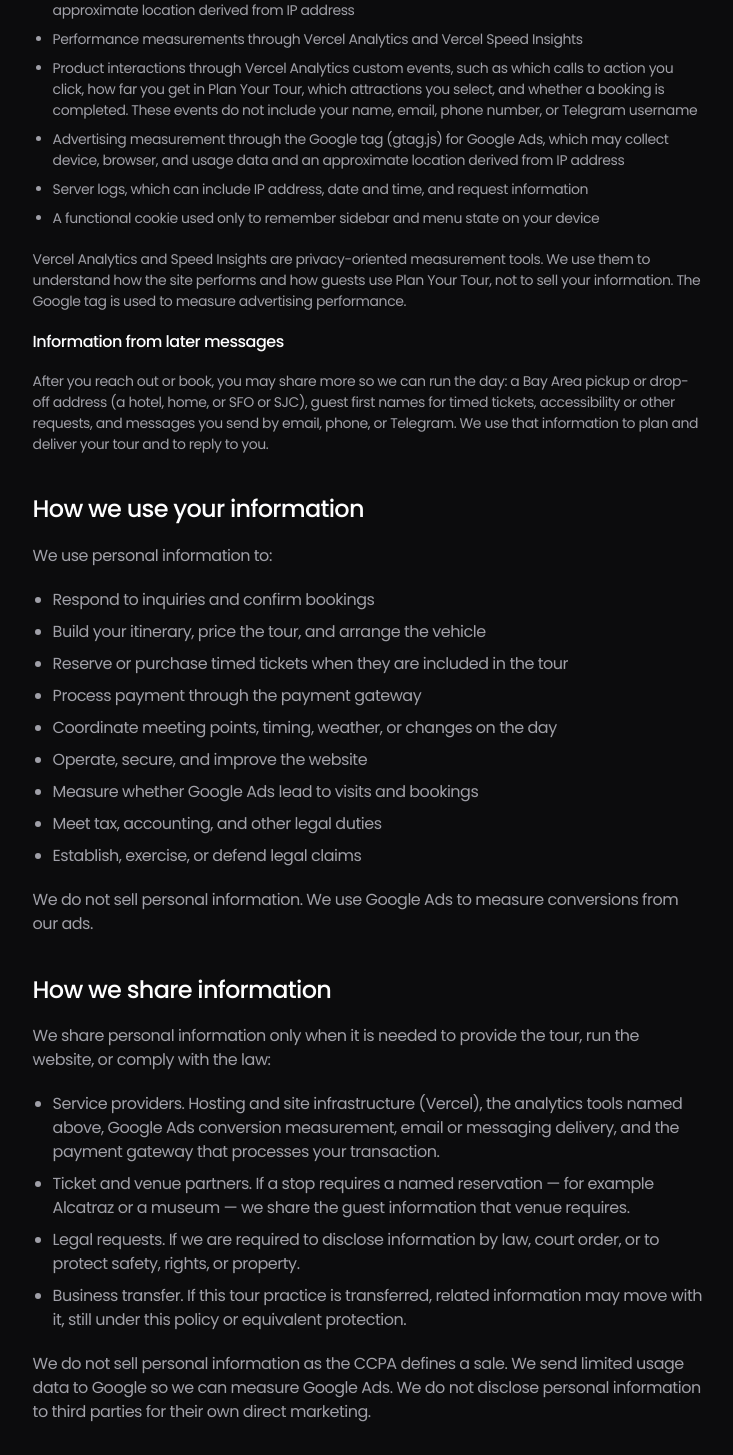
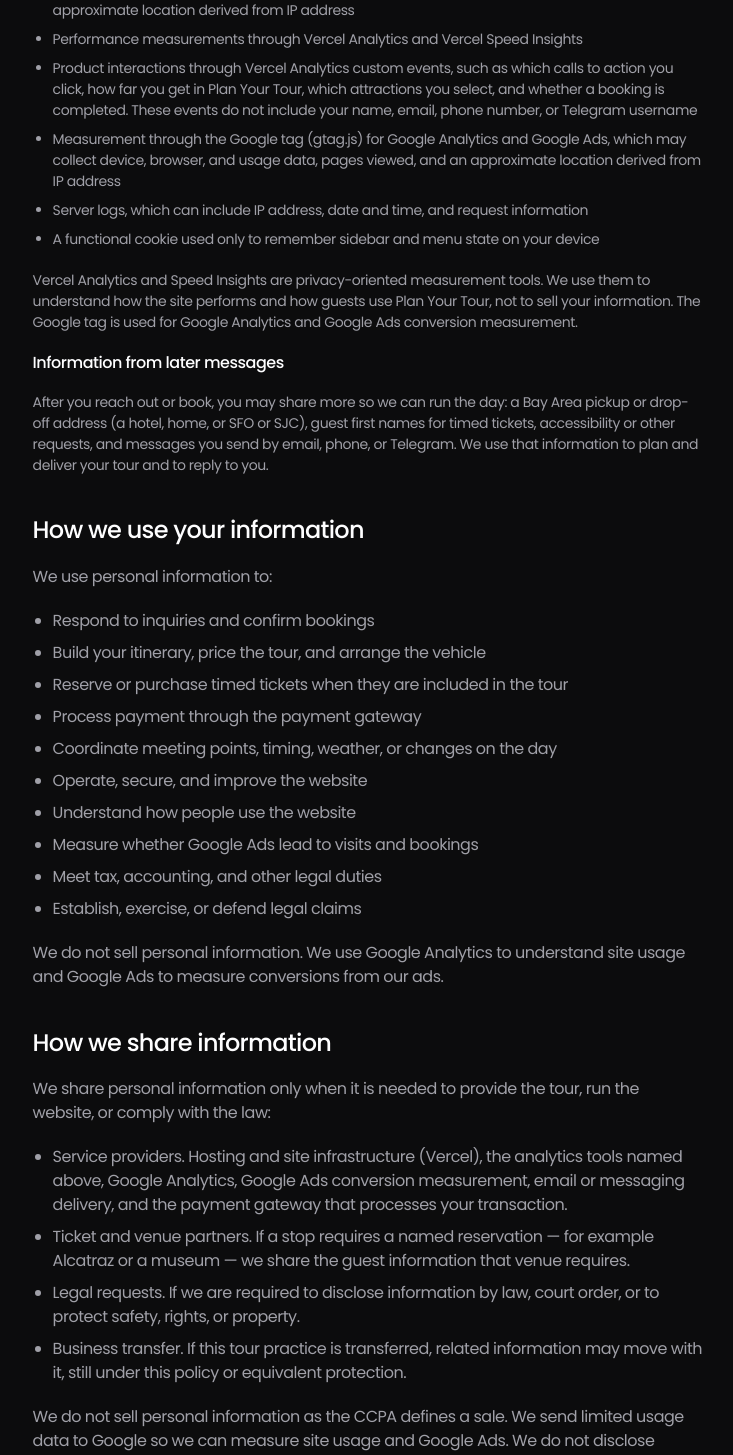
Before and after one commit to romka-best/svpc, a Next.js app: page /privacy-policy in a window 1280 px wide. Shown: the part 1221-2676 px from the top of the page, without its empty margins (109-842 px from the left). Built offline with nearby package versions, Linux system fonts and the light colour scheme.

Commit message:
📊 Add Google Analytics Tag

```diff
--- a/src/app/layout.tsx
+++ b/src/app/layout.tsx
@@ -4,7 +4,7 @@ import { Poppins } from 'next/font/google';
 import { SpeedInsights } from '@vercel/speed-insights/next';
 import { VercelToolbar } from '@vercel/toolbar/next';
 
-import { GoogleAdsTag } from '@/components/analytics/google-ads';
+import { GoogleTag } from '@/components/analytics/google-tag';
 import { WebAnalytics } from '@/components/analytics/web-analytics';
 import { cn } from '@/lib/utils';
 
@@ -65,7 +65,7 @@ export default function RootLayout({ children }: Readonly<{ children: React.Reac
     <html lang="en">
       <body className={cn(poppins.variable, 'antialiased')}>
         {children}
-        <GoogleAdsTag />
+        <GoogleTag />
         <WebAnalytics />
         <SpeedInsights />
         {isDevelopment && <VercelToolbar />}
--- a/src/app/privacy-policy/constants.ts
+++ b/src/app/privacy-policy/constants.ts
@@ -28,7 +28,7 @@ export const PRIVACY_POLICY_SECTIONS: LegalDocumentSection[] = [
     content: [
       {
         type: LegalDocumentBlockType.Paragraph,
-        text: 'We collect only what we need to plan, price, confirm, and run your tour, to reply to you, to operate this website, and to measure whether our Google Ads lead people here. We do not buy marketing lists.',
+        text: 'We collect only what we need to plan, price, confirm, and run your tour, to reply to you, to operate this website, to understand how people use the site, and to measure whether our Google Ads lead people here. We do not buy marketing lists.',
       },
     ],
     subsections: [
@@ -69,14 +69,14 @@ export const PRIVACY_POLICY_SECTIONS: LegalDocumentSection[] = [
               'Device, browser, and general usage data, such as pages viewed, referring URL, and an approximate location derived from IP address',
               'Performance measurements through Vercel Analytics and Vercel Speed Insights',
               'Product interactions through Vercel Analytics custom events, such as which calls to action you click, how far you get in Plan Your Tour, which attractions you select, and whether a booking is completed. These events do not include your name, email, phone number, or Telegram username',
-              'Advertising measurement through the Google tag (gtag.js) for Google Ads, which may collect device, browser, and usage data and an approximate location derived from IP address',
+              'Measurement through the Google tag (gtag.js) for Google Analytics and Google Ads, which may collect device, browser, and usage data, pages viewed, and an approximate location derived from IP address',
               'Server logs, which can include IP address, date and time, and request information',
               'A functional cookie used only to remember sidebar and menu state on your device',
             ],
           },
           {
             type: LegalDocumentBlockType.Paragraph,
-            text: 'Vercel Analytics and Speed Insights are privacy-oriented measurement tools. We use them to understand how the site performs and how guests use Plan Your Tour, not to sell your information. The Google tag is used to measure advertising performance.',
+            text: 'Vercel Analytics and Speed Insights are privacy-oriented measurement tools. We use them to understand how the site performs and how guests use Plan Your Tour, not to sell your information. The Google tag is used for Google Analytics and Google Ads conversion measurement.',
           },
         ],
       },
@@ -107,6 +107,7 @@ export const PRIVACY_POLICY_SECTIONS: LegalDocumentSection[] = [
           'Process payment through the payment gateway',
           'Coordinate meeting points, timing, weather, or changes on the day',
           'Operate, secure, and improve the website',
+          'Understand how people use the website',
           'Measure whether Google Ads lead to visits and bookings',
           'Meet tax, accounting, and other legal duties',
           'Establish, exercise, or defend legal claims',
@@ -114,7 +115,7 @@ export const PRIVACY_POLICY_SECTIONS: LegalDocumentSection[] = [
       },
       {
         type: LegalDocumentBlockType.Paragraph,
-        text: 'We do not sell personal information. We use Google Ads to measure conversions from our ads.',
+        text: 'We do not sell personal information. We use Google Analytics to understand site usage and Google Ads to measure conversions from our ads.',
       },
     ],
   },
@@ -128,7 +129,7 @@ export const PRIVACY_POLICY_SECTIONS: LegalDocumentSection[] = [
       {
         type: LegalDocumentBlockType.List,
         items: [
-          'Service providers. Hosting and site infrastructure (Vercel), the analytics tools named above, Google Ads conversion measurement, email or messaging delivery, and the payment gateway that processes your transaction.',
+          'Service providers. Hosting and site infrastructure (Vercel), the analytics tools named above, Google Analytics, Google Ads conversion measurement, email or messaging delivery, and the payment gateway that processes your transaction.',
           'Ticket and venue partners. If a stop requires a named reservation — for example Alcatraz or a museum — we share the guest information that venue requires.',
           'Legal requests. If we are required to disclose information by law, court order, or to protect safety, rights, or property.',
           'Business transfer. If this tour practice is transferred, related information may move with it, still under this policy or equivalent protection.',
@@ -136,7 +137,7 @@ export const PRIVACY_POLICY_SECTIONS: LegalDocumentSection[] = [
       },
       {
         type: LegalDocumentBlockType.Paragraph,
-        text: 'We do not sell personal information as the CCPA defines a sale. We send limited usage data to Google so we can measure Google Ads. We do not disclose personal information to third parties for their own direct marketing.',
+        text: 'We do not sell personal information as the CCPA defines a sale. We send limited usage data to Google so we can measure site usage and Google Ads. We do not disclose personal information to third parties for their own direct marketing.',
       },
     ],
   },
@@ -154,7 +155,7 @@ export const PRIVACY_POLICY_SECTIONS: LegalDocumentSection[] = [
     content: [
       {
         type: LegalDocumentBlockType.Paragraph,
-        text: 'We use a small functional cookie so the site can remember whether the menu is open. We also load the Google tag (gtag.js) for Google Ads conversion measurement; Google may set cookies and collect device, browser, and usage data. You can block or delete cookies in your browser; some menu state may then reset between visits, and advertising measurement may be limited.',
+        text: 'We use a small functional cookie so the site can remember whether the menu is open. We also load the Google tag (gtag.js) for Google Analytics and Google Ads; Google may set cookies and collect device, browser, and usage data. You can block or delete cookies in your browser; some menu state may then reset between visits, and Google measurement may be limited.',
       },
     ],
   },
@@ -210,7 +211,7 @@ export const PRIVACY_POLICY_SECTIONS: LegalDocumentSection[] = [
               'Know the categories and specific pieces of personal information we have collected, the sources, the purposes, and the categories of third parties with whom we share it',
               'Delete personal information we hold about you',
               'Correct inaccurate personal information',
-              'Opt out of the sale or sharing of personal information — we do not sell personal information. To limit Google Ads measurement cookies, use your browser cookie controls or contact us',
+              'Opt out of the sale or sharing of personal information — we do not sell personal information. To limit Google measurement cookies, use your browser cookie controls or contact us',
               'Limit the use and disclosure of sensitive personal information — we do not use sensitive personal information to infer characteristics about you',
               'Not be discriminated against for exercising these rights',
             ],
--- a/src/components/analytics/google-ads/index.tsx
+++ b/src/components/analytics/google-tag/index.tsx
@@ -1,12 +1,13 @@
 import Script from 'next/script';
 
 const GOOGLE_ADS_ID = 'AW-18439105590';
+const GOOGLE_ANALYTICS_ID = 'G-CW5KHHQ9NV';
 
-const GoogleAdsTag = () => {
+const GoogleTag = () => {
   return (
     <>
       <Script
-        src={`https://www.googletagmanager.com/gtag/js?id=${GOOGLE_ADS_ID}`}
+        src={`https://www.googletagmanager.com/gtag/js?id=${GOOGLE_ANALYTICS_ID}`}
         strategy="afterInteractive"
       />
       <Script
@@ -15,14 +16,15 @@ const GoogleAdsTag = () => {
 window.dataLayer = window.dataLayer || [];
 function gtag(){dataLayer.push(arguments);}
 gtag('js', new Date());
+gtag('config', '${GOOGLE_ANALYTICS_ID}');
 gtag('config', '${GOOGLE_ADS_ID}');
 `,
         }}
-        id="google-ads-init"
+        id="google-tag-init"
         strategy="afterInteractive"
       />
     </>
   );
 };
 
-export { GoogleAdsTag };
+export { GoogleTag };
```
